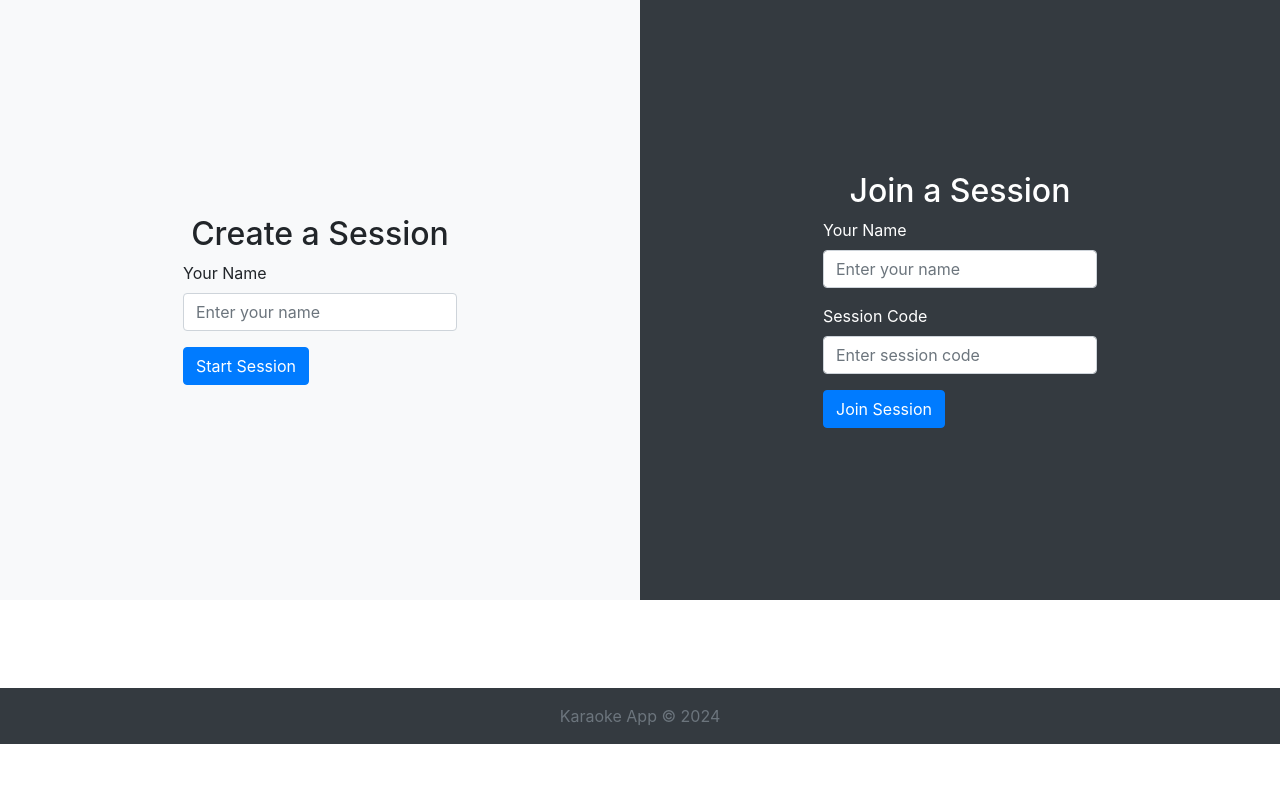
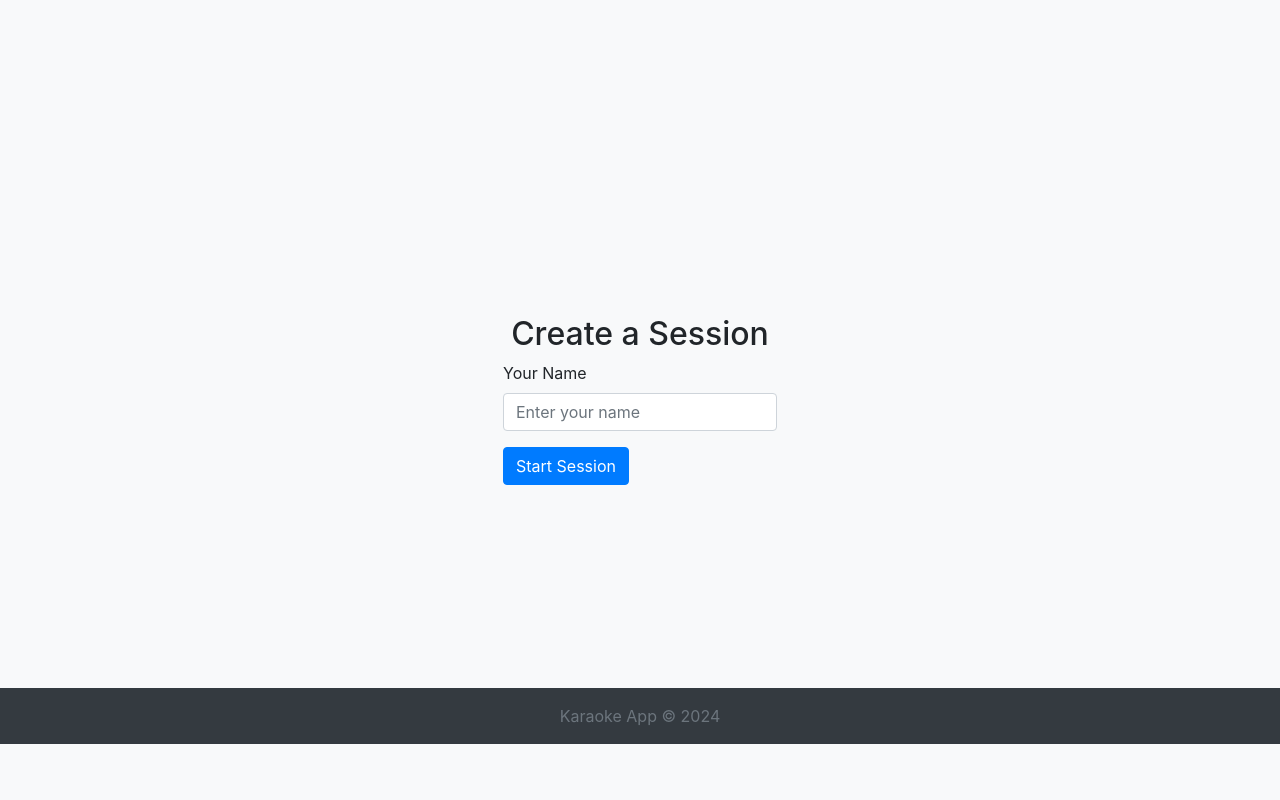
Before and after one commit to tristenwallace/karaoke-app, a Flask app: page / in a window 1280 px wide. Shown: the part 56-856 px from the top of the page. Before the commit the page ends 800 px from the top, so only its background shows below. Run offline with Flask 3, Linux system fonts and the light colour scheme; some libraries are stand-ins or nearby versions.

Commit message:
chore: Remove "Join Session" from home
To implement stable V2.0.0, we comment out the join session option
from the home page. This can be added back in when the logic is built
in a future iteration.

```diff
--- a/app/templates/base.html
+++ b/app/templates/base.html
@@ -18,11 +18,13 @@
     {% block content %}
     {% endblock %}
 
+    {% block footer %}
     <footer class="footer fixed-bottom bg-dark text-white text-center p-3">
         <div class="container text-center">
             <span class="text-muted">Karaoke App © 2024</span>
         </div>
     </footer>
+    {% endblock %}
 
     {% block scripts %}
     {% endblock %}
--- a/app/templates/index.html
+++ b/app/templates/index.html
@@ -3,9 +3,9 @@
 {% block title %}Home - Karaoke App{% endblock %}
 
 {% block content %}
-<div class="container-fluid half-height">
+<div class="container-fluid vh-100">
     <div class="row h-100">
-        <div class="col-md-6 d-flex flex-column justify-content-center align-items-center bg-light">
+        <div class="col-md-12 d-flex flex-column justify-content-center align-items-center bg-light">
             <h2>Create a Session</h2>
             <form action="/" method="post">
                 <div class="form-group">
@@ -15,6 +15,7 @@
                 <button type="submit" class="btn btn-primary">Start Session</button>
             </form>
         </div>
+        <!-- TODO: Join a Session
         <div class="col-md-6 d-flex flex-column justify-content-center align-items-center bg-dark text-white">
             <h2>Join a Session</h2>
             <form>
@@ -29,6 +30,7 @@
                 <button type="submit" class="btn btn-primary">Join Session</button>
             </form>
         </div>
+        -->
     </div>
 </div>
 {% endblock %}
```
